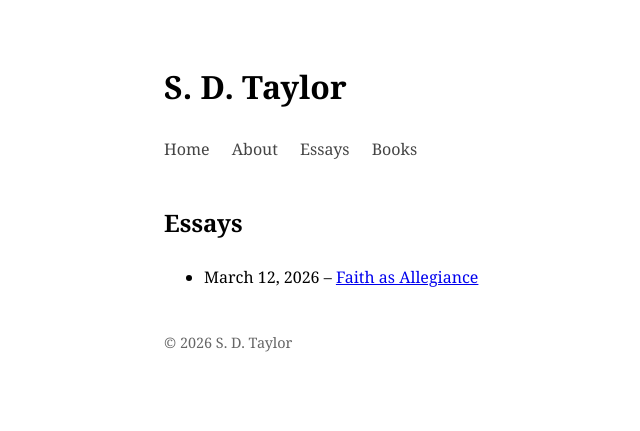
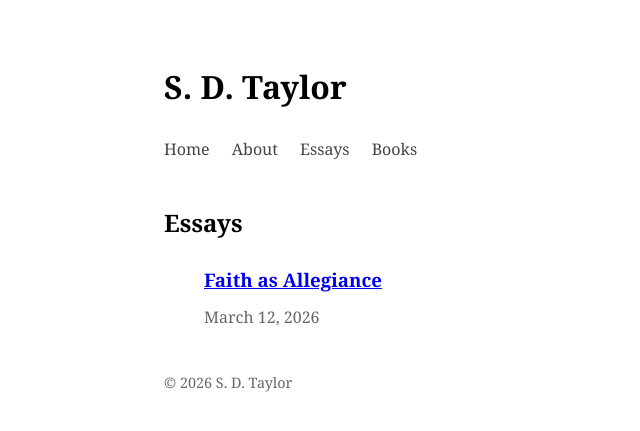
Before and after one commit to sdtaylor333/sdtaylor333.github.io, a Jekyll site: the page built from essays.md, in a window 1280 px wide. Shown: the top 431 px of the page, without its empty margins (96-736 px from the left). Built offline with Jekyll 4.4.1, drawn with Linux system fonts in a browser that asks for light colours.

Commit message:
Update essays.md

```diff
--- a/essays.md
+++ b/essays.md
@@ -7,9 +7,13 @@ title: Essays
 
 <ul>
 {% for post in site.posts %}
-  <li>
-    {{ post.date | date: "%B %-d, %Y" }} –
-    <a href="{{ post.url }}">{{ post.title }}</a>
-  </li>
+<h3>
+<a href="{{ post.url }}">{{ post.title }}</a>
+</h3>
+
+<p style="margin-top:-10px; color:#666;">
+{{ post.date | date: "%B %-d, %Y" }}
+</p>
+
 {% endfor %}
 </ul>
```
